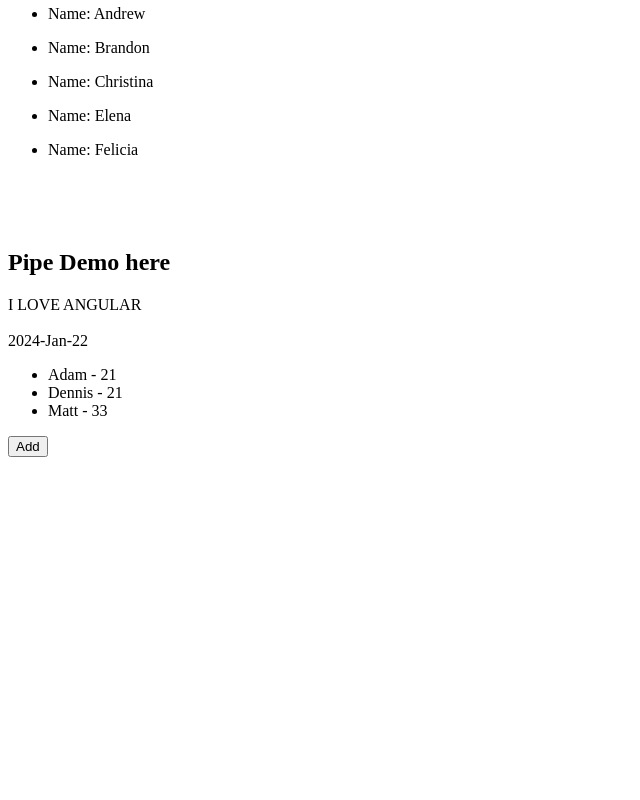
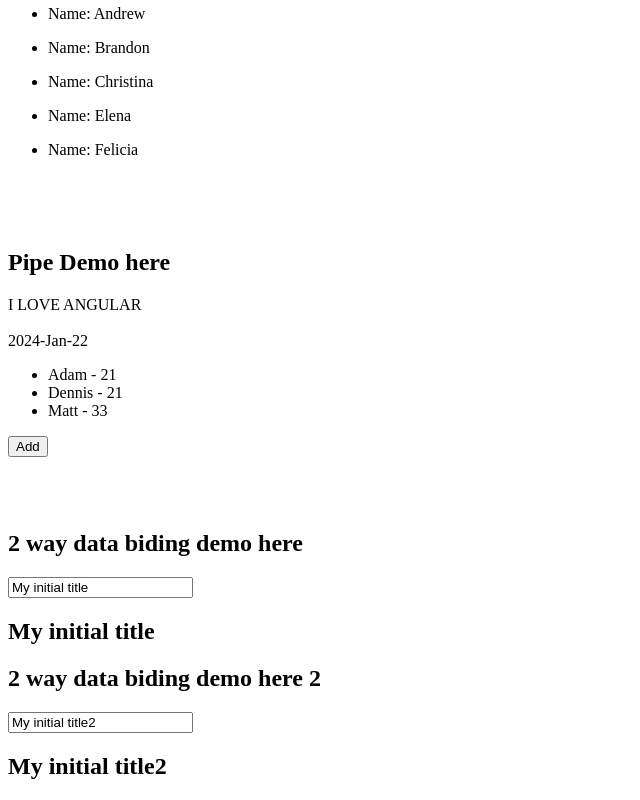
Before and after one commit to masiboo/DemoAngular16, an Angular app: page / in a window 1280 px wide. Shown: the part 1028-1828 px from the top of the page, without its empty margins (0-640 px from the left). Before the commit the page ends 1493 px from the top, so only its background shows below. Built offline with nearby package versions, Linux system fonts and the light colour scheme.

Commit message:
Add ngModel 2 way binding example.

```diff
--- a/src/app/app.component.html
+++ b/src/app/app.component.html
@@ -84,5 +84,18 @@
   </ul>
   <button (click)="onClickAdd()">Add</button>
 </div>
+<br><br><br>
+<div>
+  <h2>2 way data biding demo here</h2>
+ <input type="text" [(ngModel)] = "myTwoWayBidingTitle">
+  <h2>{{myTwoWayBidingTitle}}</h2>
+</div>
+
+<div>
+  <h2>2 way data biding demo here 2</h2>
+  <input type="text" [(ngModel)]="myTwoWayBidingTitle2">
+  <h2>{{myTwoWayBidingTitle2}}</h2>
+</div>
+
 
 <router-outlet></router-outlet>
--- a/src/app/app.component.ts
+++ b/src/app/app.component.ts
@@ -19,6 +19,9 @@ export class AppComponent {
   ];
   pipeSentence: string = 'I love Angular';
 
+  public myTwoWayBidingTitle : string = 'My initial title';
+  public myTwoWayBidingTitle2 : string = 'My initial title2';
+
 parentFunction(data: any) {
   console.warn(data);
   this.nameFromChild = data.name;
--- a/src/app/app.module.ts
+++ b/src/app/app.module.ts
@@ -15,6 +15,7 @@ import { EmployeeDetailsComponent } from './employee-details/employee-details.co
 import { EmployeeService } from './employee.service';
 import { HttpClientModule } from '@angular/common/http';
 import { SortListPipePipe } from './sort-list-pipe.pipe';
+import { FormsModule } from '@angular/forms';
 
 @NgModule({
   declarations: [
@@ -33,7 +34,8 @@ import { SortListPipePipe } from './sort-list-pipe.pipe';
   imports: [
     BrowserModule,
     AppRoutingModule,
-    HttpClientModule
+    HttpClientModule,
+    FormsModule
   ],
   providers: [EmployeeService],
   bootstrap: [AppComponent]
```
